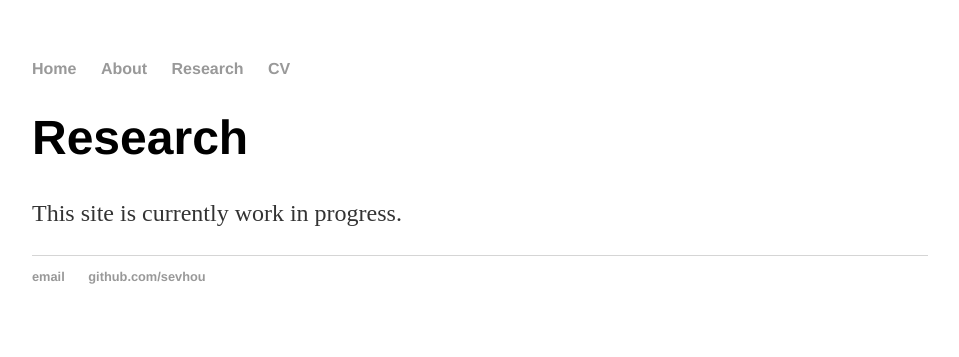
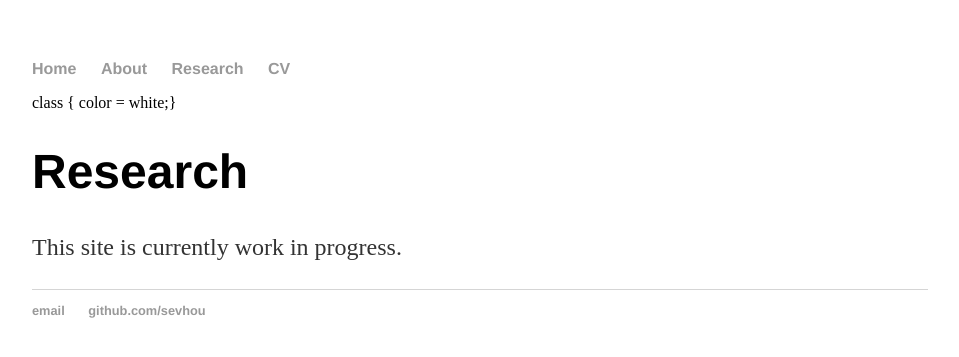
Before and after one commit to sevhou/sevhou.github.io, a Jekyll site: the page built from research/index.html, in a window 1280 px wide. Shown: the top 357 px of the page, without its empty margins (160-1119 px from the left). Built offline with Jekyll 4.4.1, drawn with Linux system fonts in a browser that asks for light colours.

Commit message:
Update index.html

```diff
--- a/research/index.html
+++ b/research/index.html
@@ -2,7 +2,11 @@
 layout: default
 title: Research
 ---
+
+class {
+	color = white;}
+
 <div class="blurb">
 	<h1>Research</h1>
-	<p>This site is currently work in progress.
+	<p>This site is currently work in progress.</p>
 </div><!-- /.blurb -->
```
